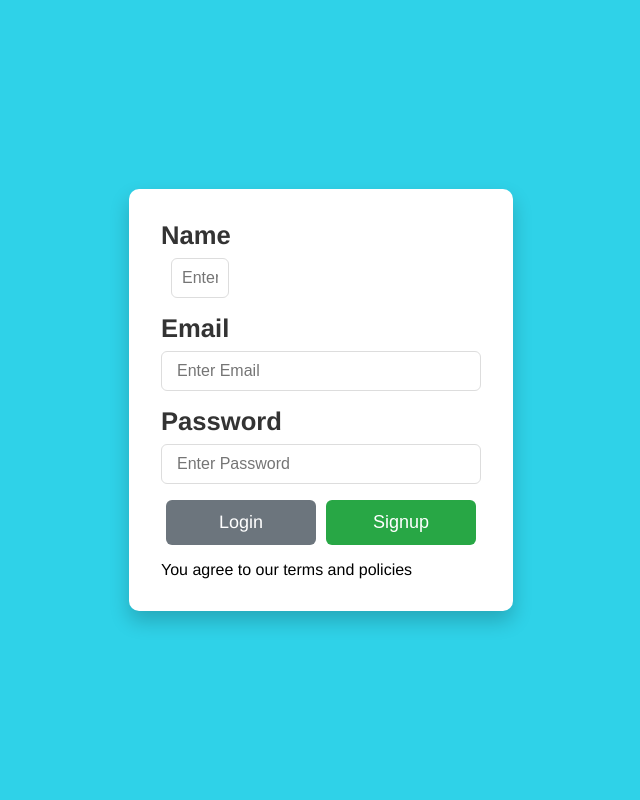
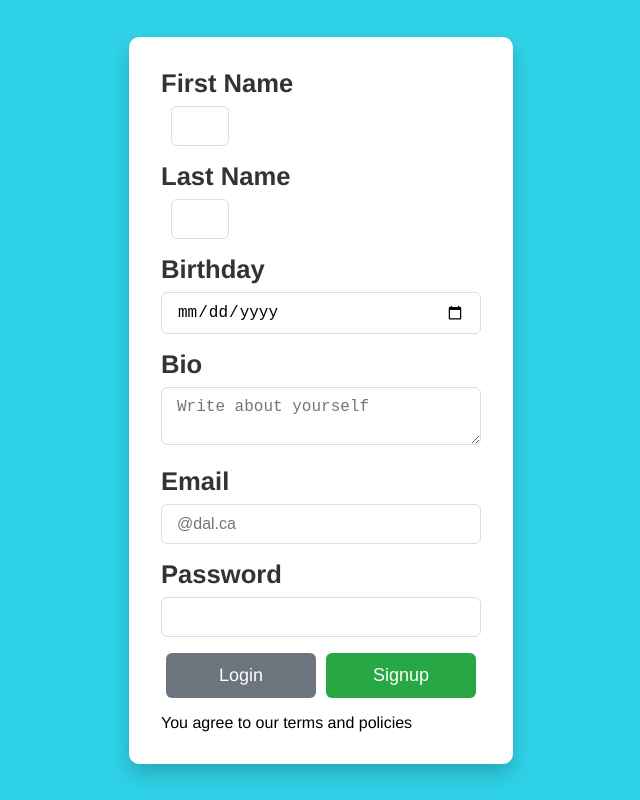
Before and after one commit to jacobismaeldomingo/DalBook, a React (Create React App) app in the folder frontend/: page /signup in a window 1280 px wide. Shown: the whole page, without its empty margins (319-959 px from the left). Built offline with nearby package versions, Linux system fonts and the light colour scheme.

Commit message:
build: all the fields were added on signup page

```diff
--- a/frontend/src/components/authentication/Signup.js
+++ b/frontend/src/components/authentication/Signup.js
@@ -5,7 +5,10 @@ import { validateEmail, validatePassword } from "./SignupValidation";
 import axios from "axios";
 
 const Signup = () => {
-  const [name, setName] = useState("");
+  const [firstName, setfName] = useState("");
+  const [lastName, setlName] = useState("");
+  const [dateOfBirth, setBirthday] = useState("");
+  const [bio, setBio] = useState("");
   const [email, setEmail] = useState("");
   const [password, setPassword] = useState("");
   const [errors, setErrors] = useState({});
@@ -15,8 +18,12 @@ const Signup = () => {
     event.preventDefault();
     let validationErrors = {};
 
-    if (!name) {
-      validationErrors.name = "Name is required.";
+    if (!firstName) {
+      validationErrors.name = "First Name is required.";
+    }
+
+    if (!dateOfBirth) {
+      validationErrors.birthday = "Date of Birth is required.";
     }
 
     if (!email || !validateEmail(email)) {
@@ -33,14 +40,20 @@ const Signup = () => {
       setErrors(validationErrors);
     } else {
       // Perform signup action with name, email, and password
-      console.log("Name:", name);
+      console.log("First Name:", firstName);
+      console.log("Last Name:", lastName);
+      console.log("Birthday:", dateOfBirth);
+      console.log("Bio:", bio);
       console.log("Email:", email);
       console.log("Password:", password);
       setErrors({});
     }
 
     const user = {
-      name,
+      firstName,
+      lastName,
+      dateOfBirth,
+      bio,
       email,
       password,
     };
@@ -64,22 +77,53 @@ const Signup = () => {
       <div className="p-3 bg-white w-25">
         <form onSubmit={handleSubmit}>
           <div>
-            <label htmlFor="name">Name</label>
+            <label htmlFor="name">First Name</label>
             <input
               type="text"
-              placeholder="Enter Name"
               className="form-control"
-              value={name}
-              onChange={(e) => setName(e.target.value)}
+              value={firstName}
+              onChange={(e) => setfName(e.target.value)}
             />
             {errors.name && <p className="text-danger">{errors.name}</p>}
+          </div>
+          <div>
+            <label htmlFor="name">Last Name</label>
+            <input
+              type="text"
+              className="form-control"
+              value={lastName}
+              onChange={(e) => setlName(e.target.value)}
+            />
+            {errors.name && <p className="text-danger">{errors.name}</p>}
+          </div>
+
+          <div>
+            <label htmlFor="birthday">Birthday</label>
+            <input
+              type="date"
+              className="form-control"
+              value={dateOfBirth}
+              onChange={(e) => setBirthday(e.target.value)}
+            />
+            {errors.birthday && <p className="text-danger">{errors.birthday}</p>}
+          </div>
+
+          <div>
+            <label htmlFor="bio">Bio</label>
+            <textarea
+              placeholder="Write about yourself"
+              className="form-control"
+              value={bio}
+              onChange={(e) => setBio(e.target.value)}
+            />
+            {errors.bio && <p className="text-danger">{errors.bio}</p>}
           </div>
 
           <div>
             <label htmlFor="email">Email</label>
             <input
               type="email"
-              placeholder="Enter Email"
+              placeholder="@dal.ca"
               className="form-control"
               value={email}
               onChange={(e) => setEmail(e.target.value)}
@@ -91,7 +135,6 @@ const Signup = () => {
             <label htmlFor="password">Password</label>
             <input
               type="password"
-              placeholder="Enter Password"
               className="form-control"
               value={password}
               onChange={(e) => setPassword(e.target.value)}
```
